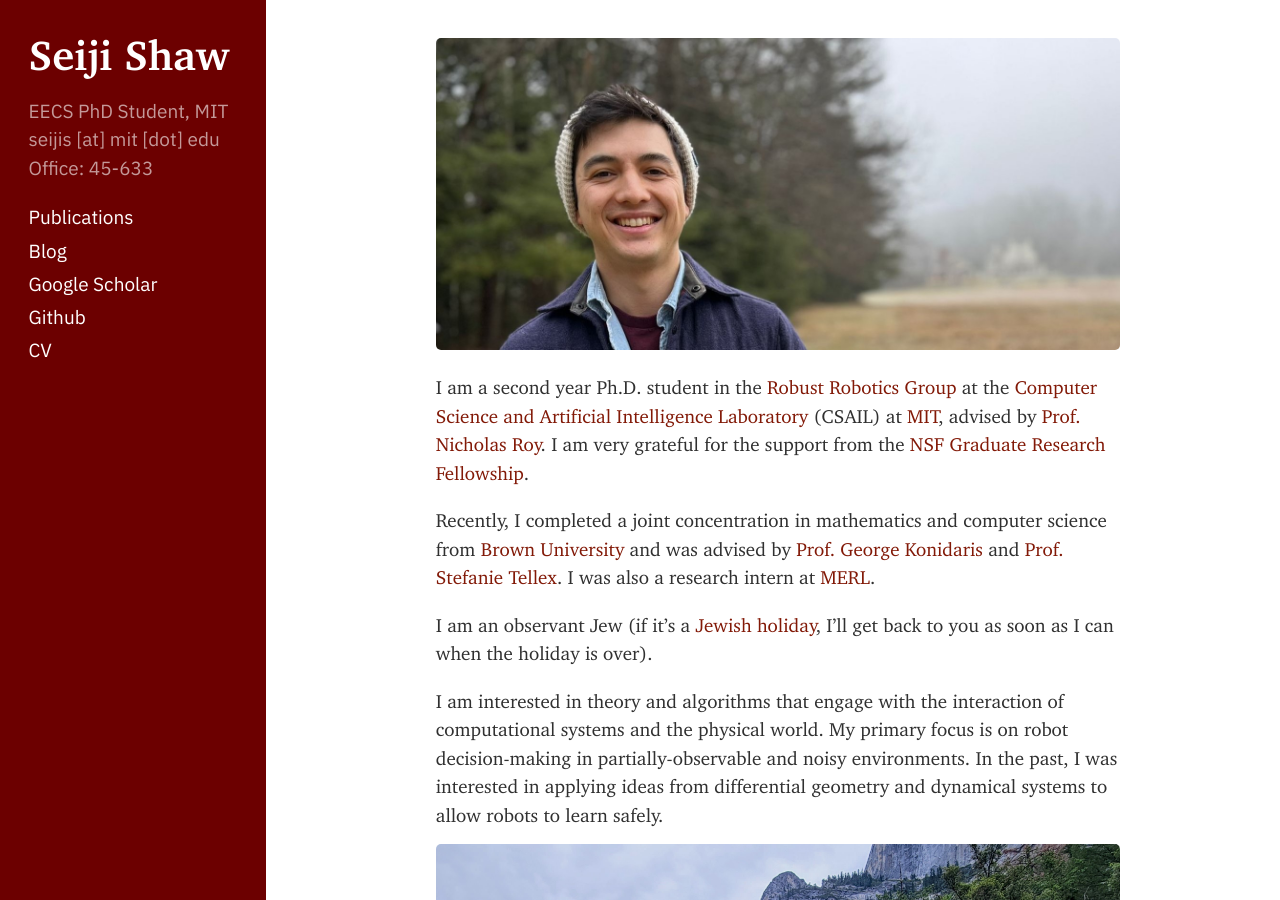
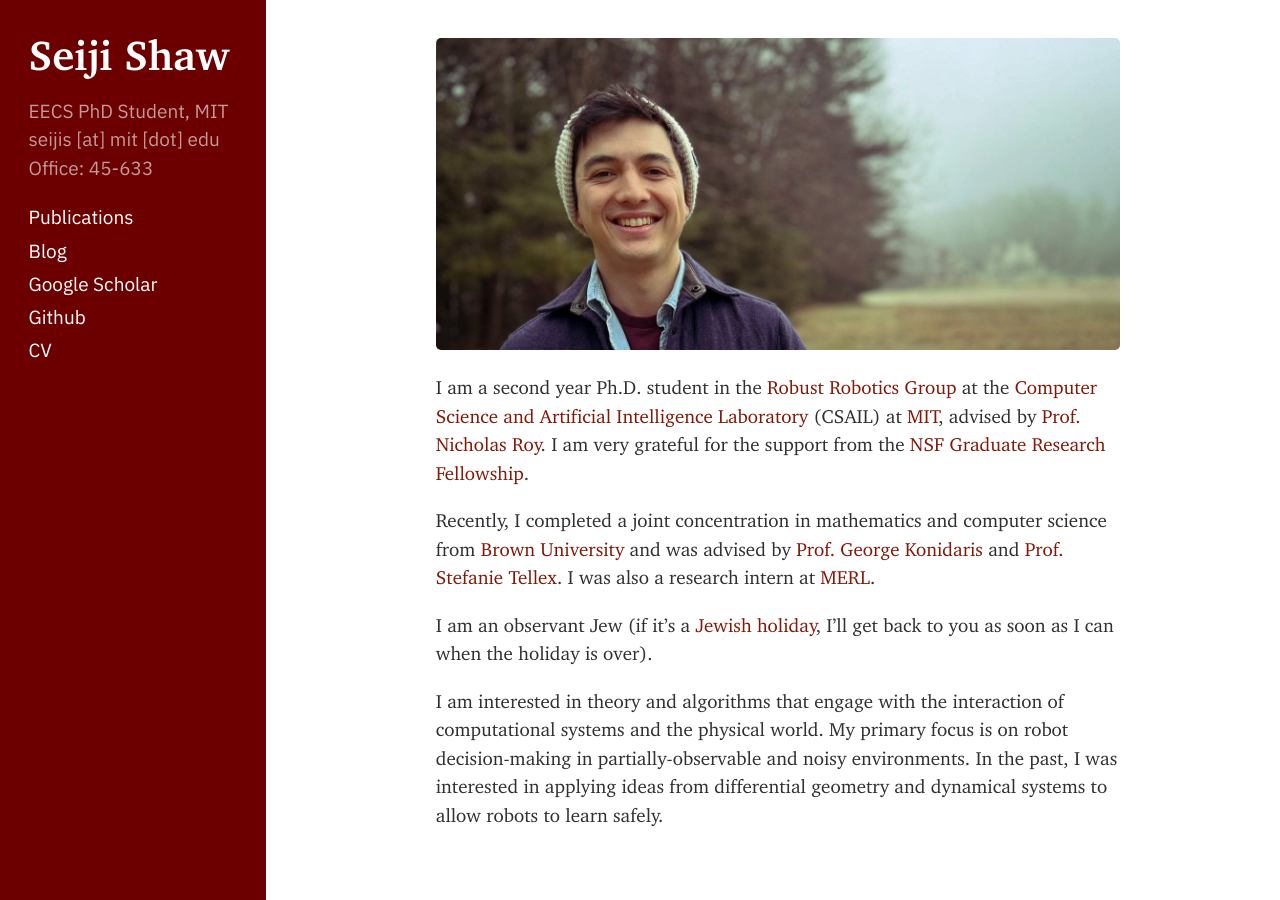
Before and after one commit to sageshoyu/sageshoyu.github.io, a Jekyll site: the page built from docs/index.md, in a window 1280 px wide and 900 px high. Built offline with Jekyll 4.4.1, drawn with Linux system fonts in a browser that asks for light colours; nearby versions of some CDN libraries.

Commit message:
photo color balance

```diff
--- a/docs/index.md
+++ b/docs/index.md
@@ -13,5 +13,3 @@ Recently, I completed a joint concentration in mathematics and computer science
 I am an observant Jew (if it's a [Jewish holiday](https://isitajewishholidaytoday.com/), I'll get back to you as soon as I can when the holiday is over).
 
 I am interested in theory and algorithms that engage with the interaction of computational systems and the physical world. My primary focus is on robot decision-making in partially-observable and noisy environments. In the past, I was interested in applying ideas from differential geometry and dynamical systems to allow robots to learn safely.
-
-![Yosemite](/assets/images/seiji_in_yosemite.jpg)
```
Also changed, not shown: docs/assets/images/seiji.jpeg.
